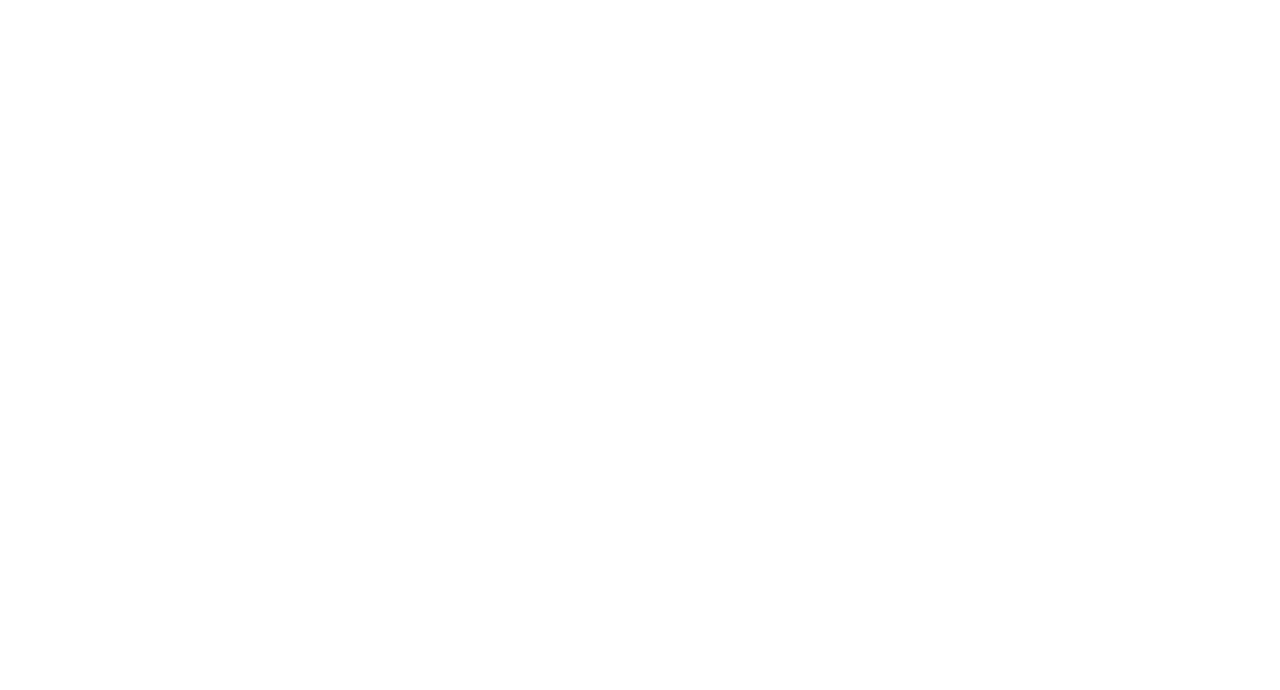
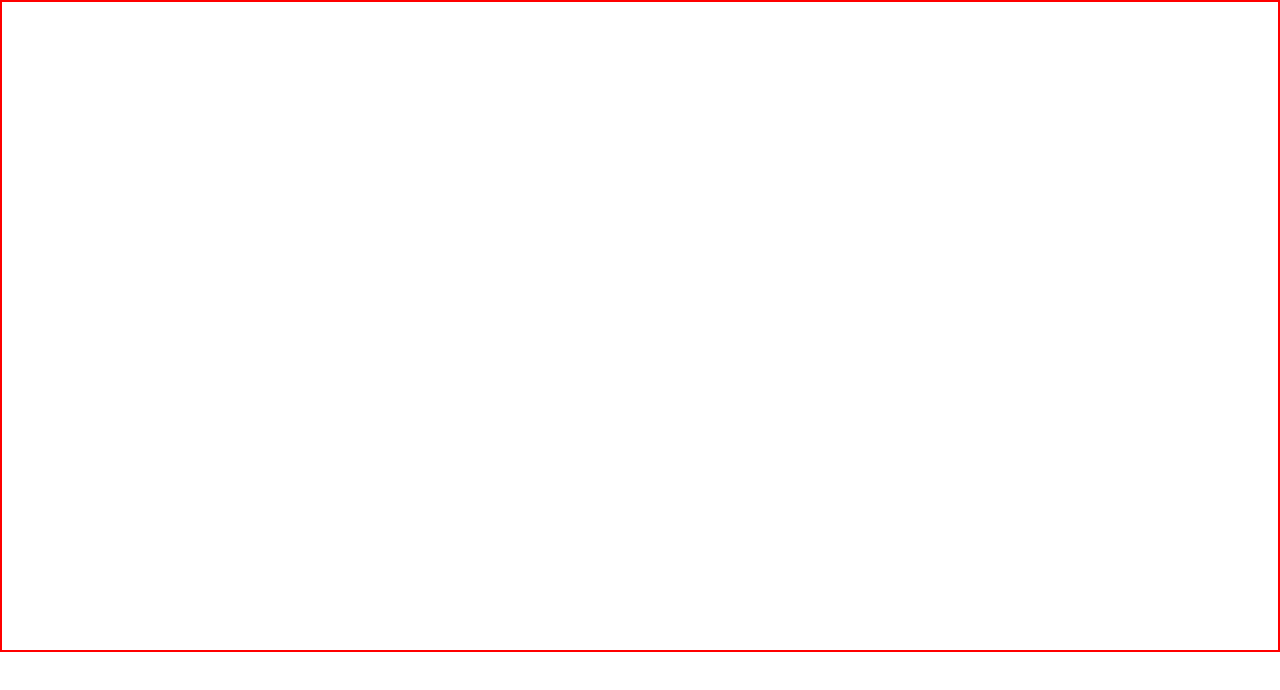
Before and after one commit to simaakther2099/assignment-h--1, a plain HTML site: page index.html in a window 1280 px wide. Drawn offline with Linux system fonts and the light colour scheme.

Commit message:
my frist commit

```diff
--- a/style.css
+++ b/style.css
@@ -3,3 +3,8 @@
     padding: 0%;
     box-sizing: border-box;
 }
+.header-image{
+    border: 2px solid red;
+    height: 652px;
+    max-width: 1440px;
+}
```
